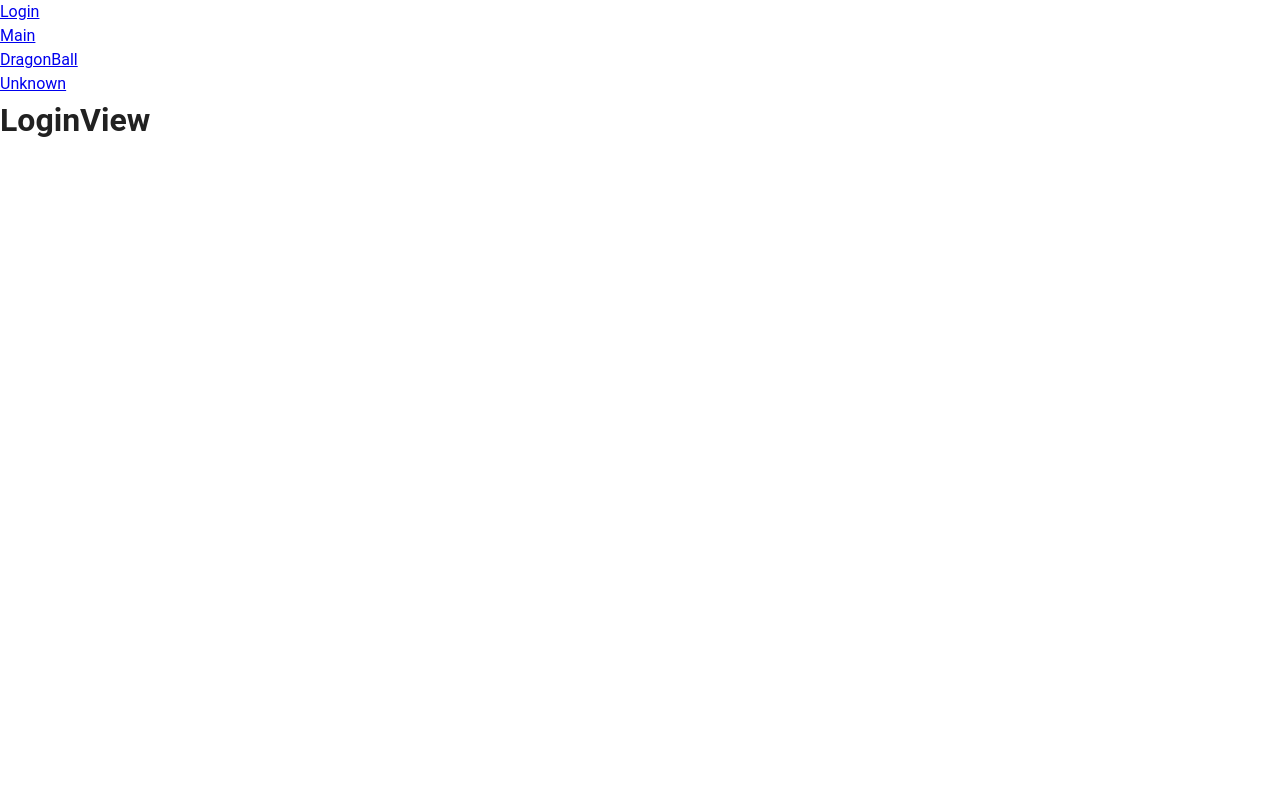
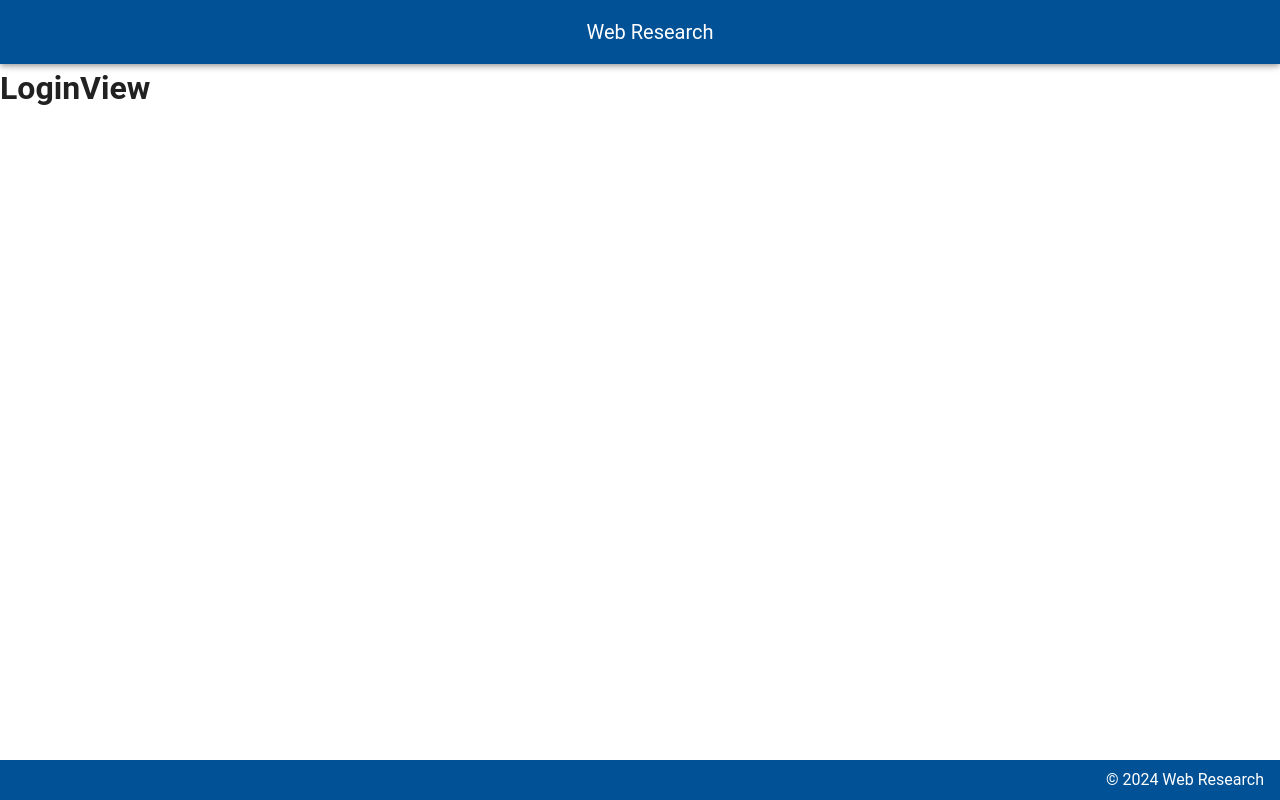
Before and after one commit to jogoes18/web_research_public, a Vue app in the folder web_research/: page / in a window 1280 px wide. Built offline with nearby package versions, Linux system fonts and the light colour scheme.

Commit message:
Added basic App format

```diff
--- a/web_research/src/App.vue
+++ b/web_research/src/App.vue
@@ -1,21 +1,63 @@
 <script setup lang="ts">
 import { ERoutes } from './router/routes';
+import { ref } from 'vue';
+
+const routes = [
+  { name: 'Login', path: ERoutes.LOGIN_VIEW },
+  { name: 'Main', path: ERoutes.MAIN_VIEW },
+  { name: 'DragonBall', path: ERoutes.DRAGONBALL_VIEW },
+  { name: 'Unknown', path: ERoutes.UNKNOWN_VIEW },
+];
+
+// Estado para controlar si el navigation drawer está visible
+const drawerVisible = ref(false);
+
+// Función para activar el navigation drawer cuando el mouse se acerca al borde izquierdo
+const showDrawerOnMouseMove = (event: MouseEvent) => {
+  if (event.clientX < 50) {  // Si el mouse está a menos de 50px del borde izquierdo
+    drawerVisible.value = true;
+  } else {
+    drawerVisible.value = false;
+  }
+};
+
+// Añadir el detector de movimiento del mouse
+document.addEventListener('mousemove', showDrawerOnMouseMove);
 </script>
 
 <template>
   <v-app>
-    <nav>
-        <ul>
-          <li> <router-link :to="{ path: ERoutes.LOGIN_VIEW }">Login</router-link> </li>
-          <li> <router-link :to="{ path: ERoutes.MAIN_VIEW }">Main</router-link>  </li>
-          <li> <router-link :to="{ path: ERoutes.DRAGONBALL_VIEW }">DragonBall</router-link>  </li>
-          <li> <router-link :to="{ path: ERoutes.UNKNOWN_VIEW }">Unknown</router-link> </li>
-        </ul>
-      </nav>
-    <RouterView/>
+    <!-- Barra superior -->
+    <v-app-bar app color="primary">
+      <v-toolbar-title class="text-center">Web Research</v-toolbar-title>
+    </v-app-bar>
+
+    <!-- Menú lateral, solo visible cuando drawerVisible es true -->
+    <v-navigation-drawer v-model="drawerVisible" temporary>
+      <v-list>
+        <v-list-item v-for="route in routes" :key="route.name">
+          <v-list-item-content>
+            <v-list-item-title>
+              <router-link :to="route.path">{{ route.name }}</router-link>
+            </v-list-item-title>
+          </v-list-item-content>
+        </v-list-item>
+      </v-list>
+    </v-navigation-drawer>
+
+    <!-- Contenido principal -->
+    <v-main>
+      <router-view />
+    </v-main>
+
+    <!-- Barra inferior -->
+    <v-footer color="primary" app>
+      <v-spacer></v-spacer>
+      <span class="text-center">© 2024 Web Research</span>
+    </v-footer>
   </v-app>
 </template>
 
 <style scoped>
-
+/* Puedes añadir estilos adicionales si es necesario */
 </style>
```
Also changed, not shown: web_research/src/TODO.txt (added).
